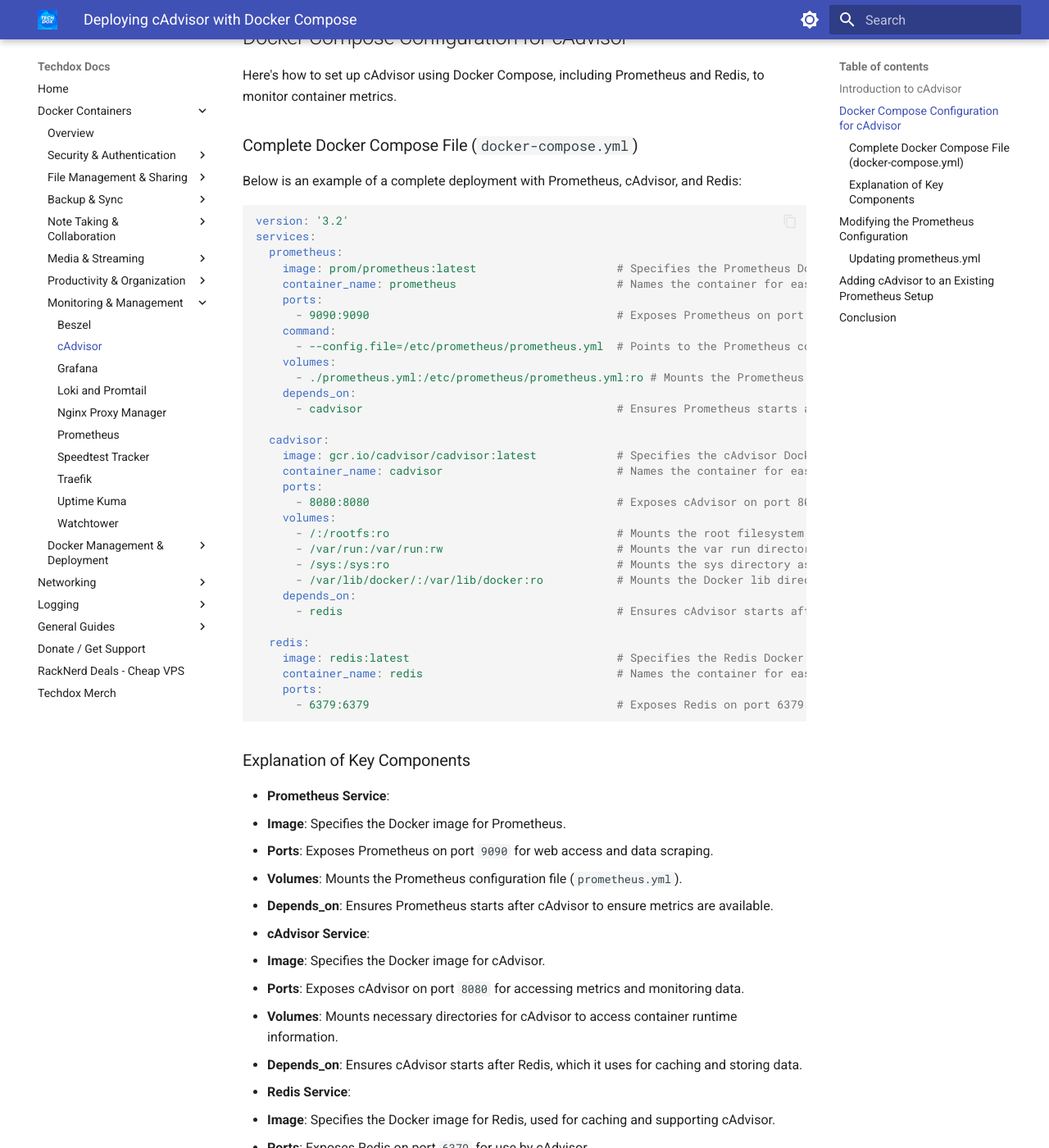
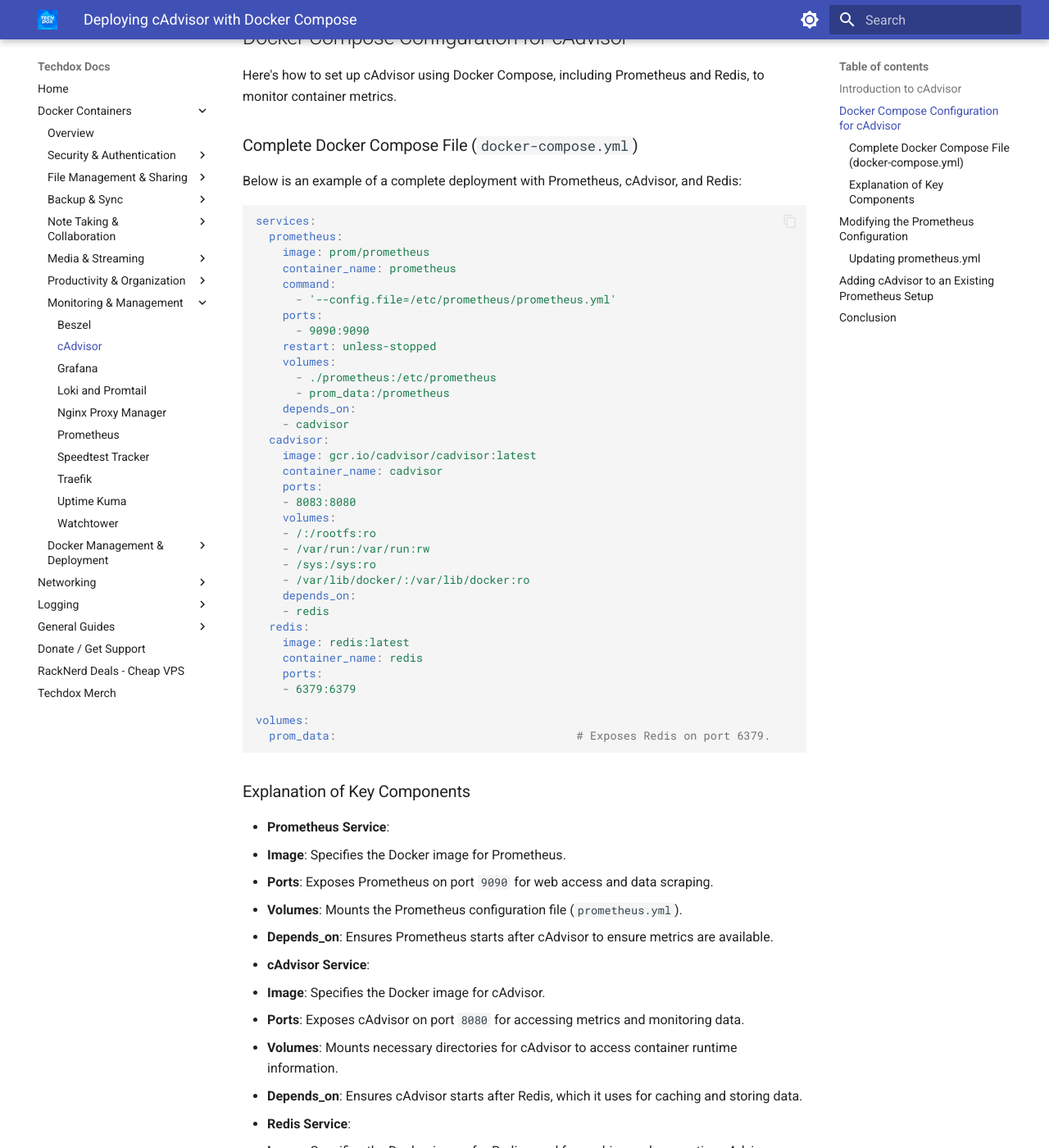
Before and after one commit to Techdox/techdox-docs, an MkDocs documentation site: the page built from docs/cadvisor.md, in a window 1280 px wide and 1400 px high, scrolled down 572 px. Shown: the whole window at 82% size. Built offline with MkDocs 1.6.1 and Material for MkDocs 9.7.7, drawn with Linux system fonts in a browser that asks for light colours.

Commit message:
updated vadvisor doc

````diff
--- a/docs/cadvisor.md
+++ b/docs/cadvisor.md
@@ -25,38 +25,40 @@
 Below is an example of a complete deployment with Prometheus, cAdvisor, and Redis:
 
 ```yaml
-version: '3.2'
 services:
   prometheus:
-    image: prom/prometheus:latest                     # Specifies the Prometheus Docker image.
-    container_name: prometheus                        # Names the container for easier management.
+    image: prom/prometheus
+    container_name: prometheus
+    command:
+      - '--config.file=/etc/prometheus/prometheus.yml'
     ports:
-      - 9090:9090                                     # Exposes Prometheus on port 9090.
-    command:
-      - --config.file=/etc/prometheus/prometheus.yml  # Points to the Prometheus configuration file.
+      - 9090:9090
+    restart: unless-stopped
     volumes:
-      - ./prometheus.yml:/etc/prometheus/prometheus.yml:ro # Mounts the Prometheus configuration file.
+      - ./prometheus:/etc/prometheus
+      - prom_data:/prometheus
     depends_on:
-      - cadvisor                                      # Ensures Prometheus starts after cAdvisor.
+    - cadvisor
+  cadvisor:
+    image: gcr.io/cadvisor/cadvisor:latest
+    container_name: cadvisor
+    ports:
+    - 8083:8080
+    volumes:
+    - /:/rootfs:ro
+    - /var/run:/var/run:rw
+    - /sys:/sys:ro
+    - /var/lib/docker/:/var/lib/docker:ro
+    depends_on:
+    - redis
+  redis:
+    image: redis:latest
+    container_name: redis
+    ports:
+    - 6379:6379
 
-  cadvisor:
-    image: gcr.io/cadvisor/cadvisor:latest            # Specifies the cAdvisor Docker image.
-    container_name: cadvisor                          # Names the container for easier management.
-    ports:
-      - 8080:8080                                     # Exposes cAdvisor on port 8080.
-    volumes:
-      - /:/rootfs:ro                                  # Mounts the root filesystem as read-only.
-      - /var/run:/var/run:rw                          # Mounts the var run directory as read-write.
-      - /sys:/sys:ro                                  # Mounts the sys directory as read-only.
-      - /var/lib/docker/:/var/lib/docker:ro           # Mounts the Docker lib directory as read-only.
-    depends_on:
-      - redis                                         # Ensures cAdvisor starts after Redis.
-
-  redis:
-    image: redis:latest                               # Specifies the Redis Docker image.
-    container_name: redis                             # Names the container for easier management.
-    ports:
-      - 6379:6379                                     # Exposes Redis on port 6379.
+volumes:
+  prom_data:                                    # Exposes Redis on port 6379.
 ```
 
 ### Explanation of Key Components
````
Also changed, not shown: docs/beszel.md (+0 -2 lines), 1 other file.
